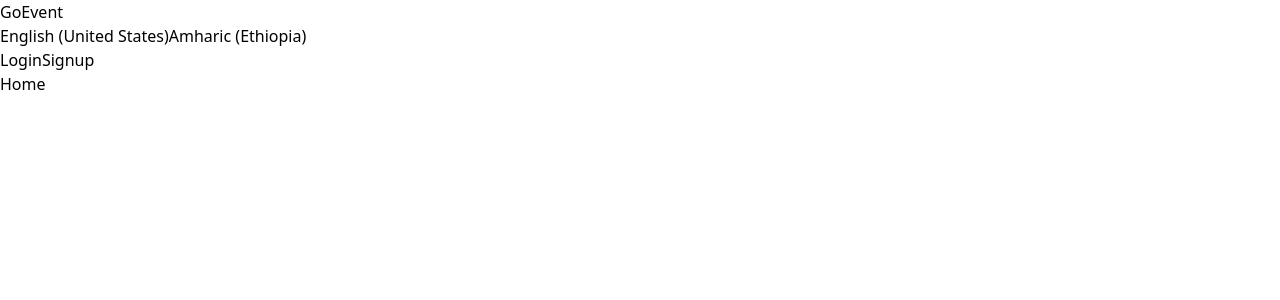
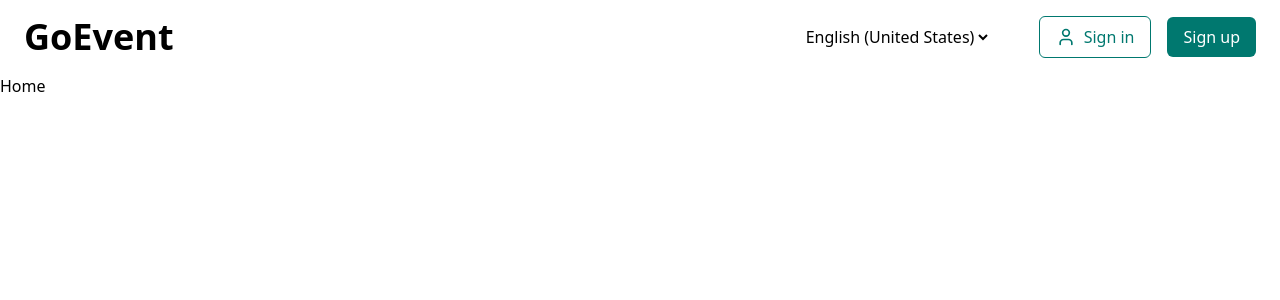
Before and after one commit to Jennah198/capstone-frontend, a React (Vite) app: page / in a window 1280 px wide. Shown: the top 300 px of the page. Built offline with nearby package versions, Linux system fonts and the light colour scheme.

Commit message:
Add lucide-react dependency and enhance Header component with new layout and icons

```diff
--- a/package.json
+++ b/package.json
@@ -11,6 +11,7 @@
   },
   "dependencies": {
     "@tailwindcss/vite": "^4.1.18",
+    "lucide-react": "^0.561.0",
     "react": "^19.2.0",
     "react-dom": "^19.2.0",
     "react-router-dom": "^7.10.1",
--- a/src/components/layout/Header.tsx
+++ b/src/components/layout/Header.tsx
@@ -1,3 +1,4 @@
+import { ChevronDown, Triangle, User } from 'lucide-react';
 import { Link } from 'react-router-dom';
 
 const languages = [
@@ -6,27 +7,40 @@ const languages = [
     value: 'en',
   },
   {
-    label: 'Amharic (Ethiopia)',
+    label: 'Amharic',
     value: 'am',
   },
 ];
 
 function Header() {
   return (
-    <div>
-      <div>
-        <Link to="/">GoEvent</Link>
+    <div className="flex flex-col md:flex-row justify-between items-center px-3 sm:px-4 md:px-6 py-3 sm:py-4 gap-3 sm:gap-4">
+      <div className="w-full md:w-auto flex justify-center md:justify-start">
+        <Link to="/" className="text-2xl sm:text-3xl md:text-4xl font-bold whitespace-nowrap">
+          GoEvent
+        </Link>
       </div>
 
-      <div>
-        {languages.map((language) => (
-          <button key={language.value}>{language.label}</button>
-        ))}
-      </div>
+      <div className="flex items-center gap-3 sm:gap-6 md:gap-12 w-full md:w-auto justify-center md:justify-end">
+        <div className="relative">
+          <select>
+            {languages.map((option) => (
+              <option key={option.value} value={option.value}>
+                {option.label}
+              </option>
+            ))}
+          </select>
+        </div>
 
-      <div>
-        <button>Login</button>
-        <button>Signup</button>
+        <div className="flex items-center gap-2 sm:gap-3 md:gap-4">
+          <button className="flex items-center text-teal-700 border border-teal-700 px-2 sm:px-3 md:px-4 py-1.5 sm:py-2 rounded-md hover:bg-teal-700 hover:text-white transition-all duration-300 text-xs sm:text-sm md:text-base whitespace-nowrap">
+            <User className="w-4 h-4 sm:w-5 sm:h-5" />
+            <span className="ml-1 sm:ml-2">Sign in</span>
+          </button>
+          <button className="bg-teal-700 text-white px-2 sm:px-3 md:px-4 py-1.5 sm:py-2 rounded-md hover:bg-teal-800 transition-all duration-300 hover:cursor-pointer hover:shadow-lg text-xs sm:text-sm md:text-base whitespace-nowrap">
+            Sign up
+          </button>
+        </div>
       </div>
     </div>
   );
```
Also changed, not shown: 1 other file (tests, documents, lock files or other folders).
